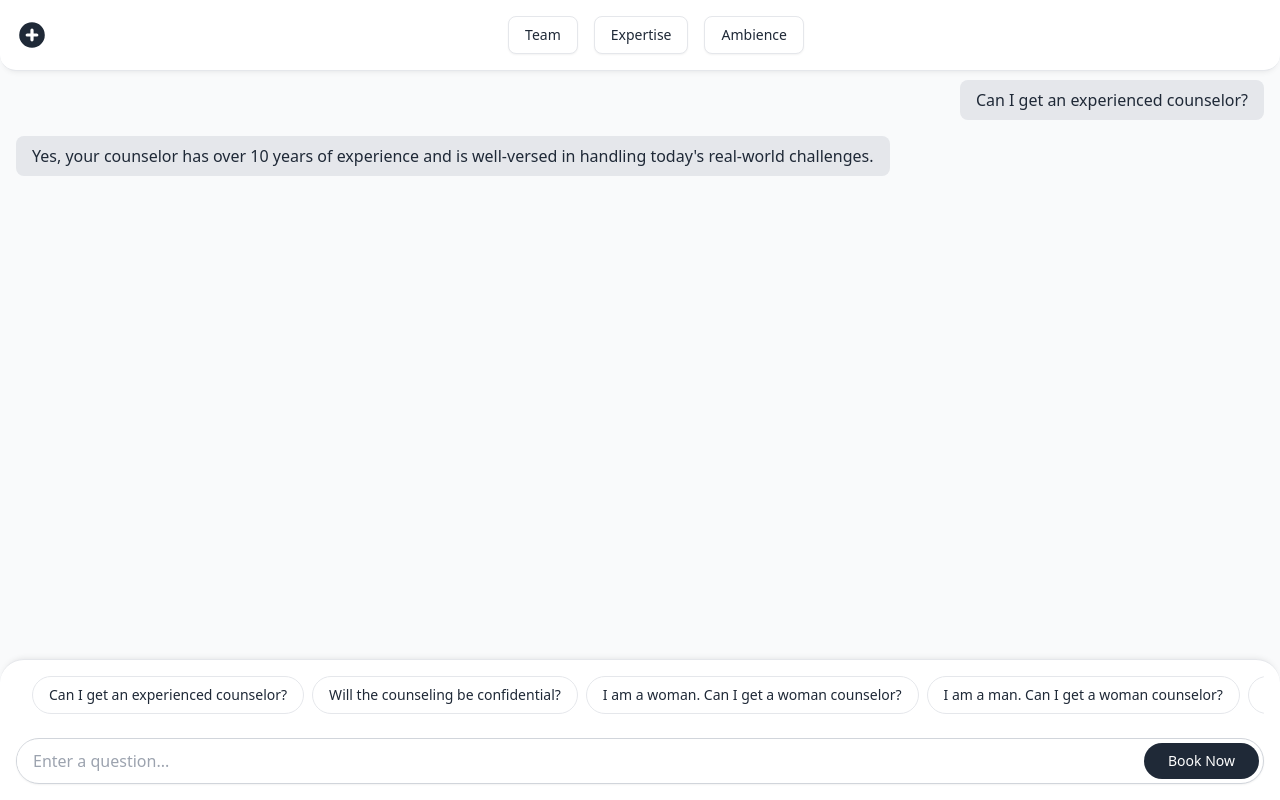
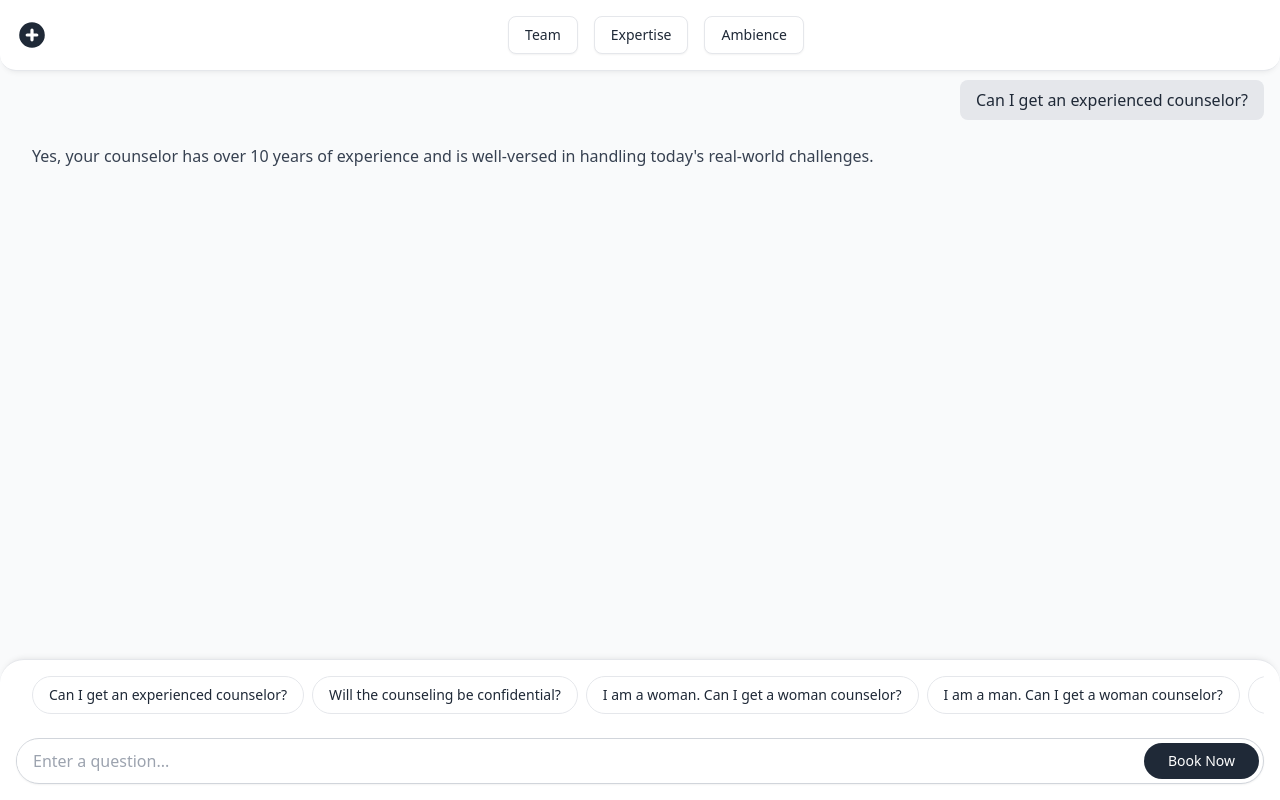
Before and after one commit to indexpage-team/mind-center, a React (Create React App) app: page / in a window 1280 px wide. Both pictures are taken after a click on the button "Can I get an experienced counselor?". Built offline with nearby package versions, Linux system fonts and the light colour scheme.

Commit message:
no bg box

```diff
--- a/src/App.js
+++ b/src/App.js
@@ -169,10 +169,15 @@ const App = () => {
         <div className="flex-1">
         {conversation.map((message, index) => (
         <div key={index} className={`mb-4 ${message.type === 'question' ? 'text-right' : 'text-left'}`}>
-          <div className={`inline-block px-4 py-2 max-w-[95%] bg-gray-200 text-gray-800 rounded-lg`}>
-            {message.text}
-          </div>
+    <div
+    className={`inline-block px-4 py-2 max-w-[95%] ${
+      message.type === 'question' ? 'bg-gray-200 text-gray-800' : 'bg-transparent text-gray-700'
+    } rounded-lg`}
+  >
+    {message.text}
+  </div>
         </div>
+
       ))}
 
 
```
